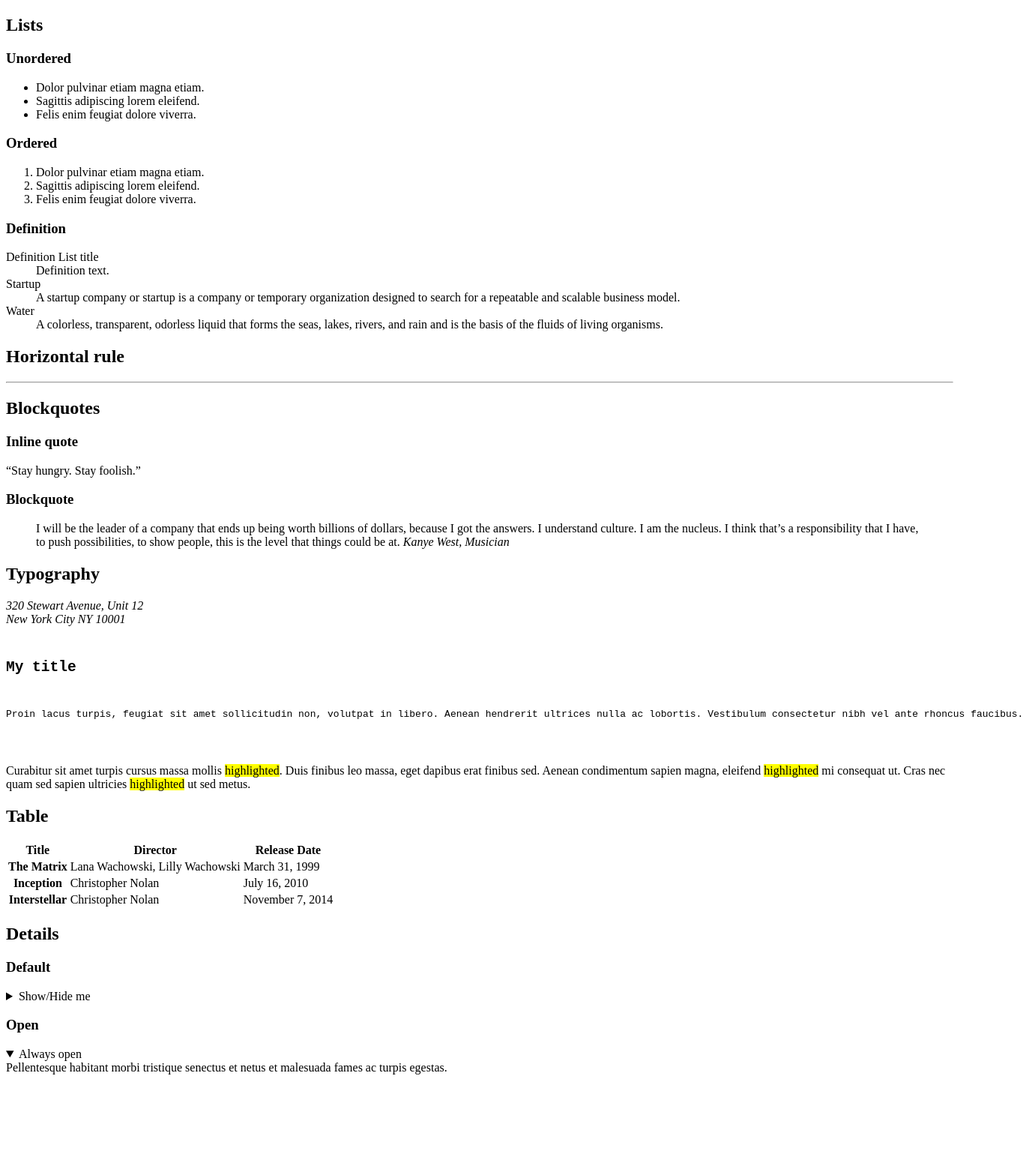
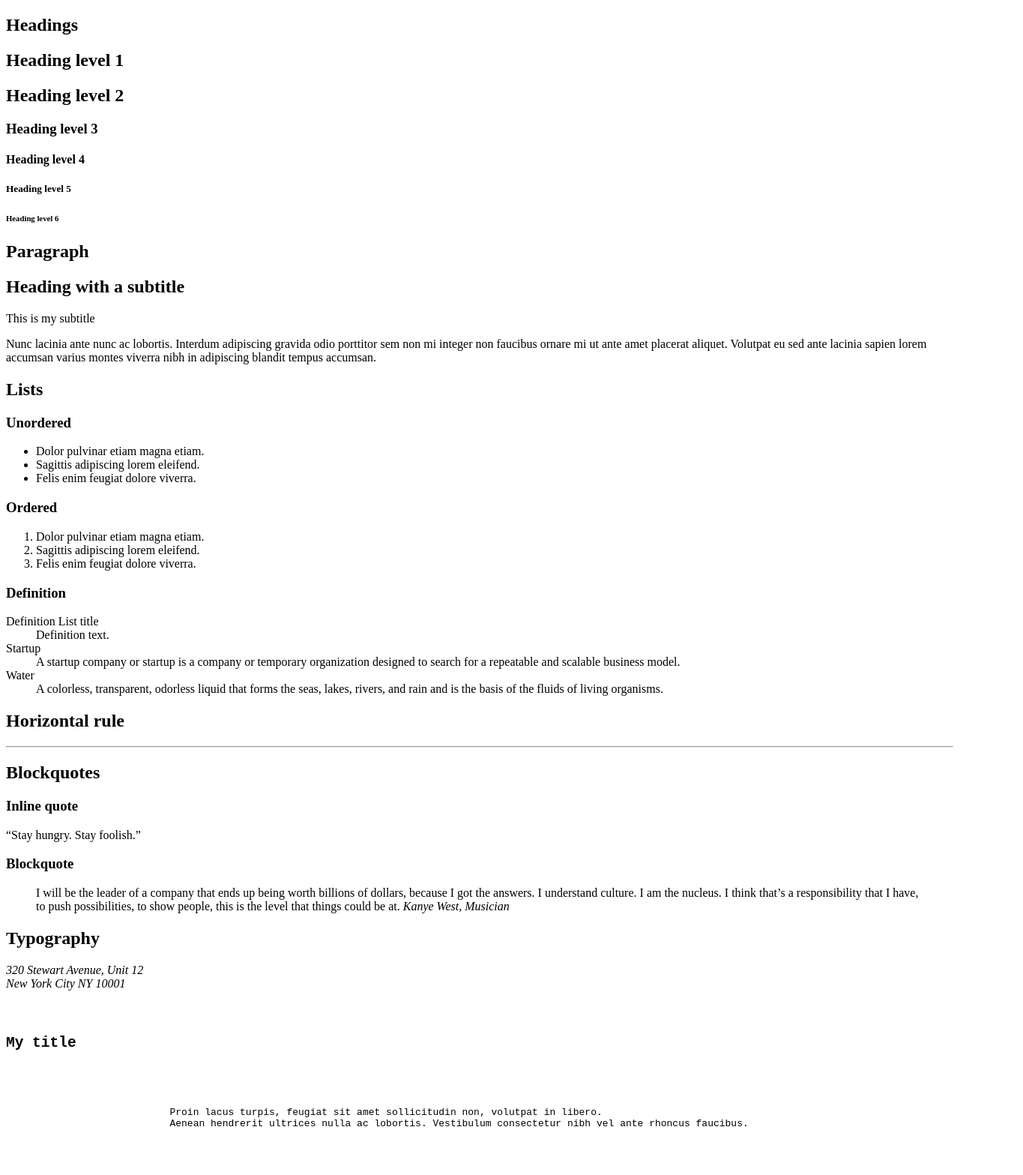
Before and after one commit to wshzoro/holbertonschool-web_front_end, a plain HTML site: page html_advanced/34-styleguide.html in a window 1280 px wide. Shown: the top 1567 px of the page at 75% size, 1365 px wide, since content can reach past the window. Before the commit the page ends 1441 px from the top, so only its background shows below. Drawn offline with Linux system fonts and the light colour scheme.

Commit message:
add details

```diff
--- a/html_advanced/34-styleguide.html
+++ b/html_advanced/34-styleguide.html
@@ -1,12 +1,39 @@
 <!DOCTYPE html>
-<html lang="en">
+<html lang="en" dir="ltr">
+
 <head>
-  <meta charset="UTF-8">
-  <title>Style Guide</title>
+    <meta charset="utf-8">
+    <meta name="viewport" content="width=device-width, initial-scale=1.0, viewport-fit=cover">
+    <title>Styleguide - Techium</title>
+    <meta name="description" content="Techium is a digital agency">
+    <link rel="icon" type="image/x-icon" href="./favicon.ico">
+    <link rel="icon" type="image/png" href="./favicon.png">
 </head>
+
 <body>
+    <header></header>
     <main>
-
+        <section>
+            <header>
+                <h2>Headings</h2>
+            </header>
+            <h1>Heading level 1</h1>
+            <h2>Heading level 2</h2>
+            <h3>Heading level 3</h3>
+            <h4>Heading level 4</h4>
+            <h5>Heading level 5</h5>
+            <h6>Heading level 6</h6>
+        </section>
+        <section>
+            <header>
+                <h2>Paragraph</h2>
+            </header>
+            <h2>Heading with a subtitle</h2>
+            <p>This is my subtitle</p>
+            <p>Nunc lacinia ante nunc ac lobortis. Interdum adipiscing gravida odio porttitor sem non mi integer non
+                faucibus ornare mi ut ante amet placerat aliquet. Volutpat eu sed ante lacinia sapien lorem accumsan
+                varius montes viverra nibh in adipiscing blandit tempus accumsan.</p>
+        </section>
         <!-- Lists -->
         <section>
             <header>
@@ -19,26 +46,25 @@
                     <li>Sagittis adipiscing lorem eleifend.</li>
                     <li>Felis enim feugiat dolore viverra.</li>
                 </ul>
-
                 <h3>Ordered</h3>
                 <ol>
                     <li>Dolor pulvinar etiam magna etiam.</li>
                     <li>Sagittis adipiscing lorem eleifend.</li>
                     <li>Felis enim feugiat dolore viverra.</li>
                 </ol>
-
                 <h3>Definition</h3>
                 <dl>
                     <dt>Definition List title</dt>
                     <dd>Definition text.</dd>
                     <dt>Startup</dt>
-          <dd>A startup company or startup is a company or temporary organization designed to search for a repeatable and scalable business model.</dd>
+                    <dd>A startup company or startup is a company or temporary organization designed to search for a
+                        repeatable and scalable business model.</dd>
                     <dt>Water</dt>
-          <dd>A colorless, transparent, odorless liquid that forms the seas, lakes, rivers, and rain and is the basis of the fluids of living organisms.</dd>
+                    <dd>A colorless, transparent, odorless liquid that forms the seas, lakes, rivers, and rain and is
+                        the basis of the fluids of living organisms.</dd>
                 </dl>
             </div>
         </section>
-
         <!-- Horizontal rule -->
         <section>
             <header>
@@ -48,7 +74,6 @@
                 <hr>
             </div>
         </section>
-
         <!-- Blockquotes -->
         <section>
             <header>
@@ -60,15 +85,15 @@
             </div>
             <div>
                 <h3>Blockquote</h3>
-        <blockquote cite="Kanye West">
-          I will be the leader of a company that ends up being worth billions of dollars, because I got the answers.
-          I understand culture. I am the nucleus. I think that’s a responsibility that I have, to push possibilities,
-          to show people, this is the level that things could be at.
+                <blockquote>
+                    <p>I will be the leader of a company that ends up being worth billions of dollars, because I got
+                        the answers. I understand culture. I am the nucleus. I think that’s a responsibility that I
+                        have, to push possibilities, to show people, this is the level that things could be at.
                         <cite>Kanye West, Musician</cite>
+                    </p>
                 </blockquote>
             </div>
         </section>
-
         <!-- Typography -->
         <section>
             <header>
@@ -76,32 +101,37 @@
             </header>
             <div>
                 <address>
-          320 Stewart Avenue, Unit 12<br>
-          New York City NY 10001
+                    320 Stewart Avenue, Unit 12<br>New York City NY 10001
                 </address>
             </div>
             <div>
-        <pre><code>
+                <pre>
+                    <code>
                         <h2>My title</h2>
-<p>Proin lacus turpis, feugiat sit amet sollicitudin non, volutpat in libero. Aenean hendrerit ultrices nulla ac lobortis. Vestibulum consectetur nibh vel ante rhoncus faucibus.</p>
-        </code></pre>
+                        <p>
+                            Proin lacus turpis, feugiat sit amet sollicitudin non, volutpat in libero.
+                            Aenean hendrerit ultrices nulla ac lobortis. Vestibulum consectetur nibh vel ante rhoncus faucibus.
+                        </p>
+                    </code>
+                </pre>
             </div>
             <div>
                 <p>
-          Curabitur sit amet turpis cursus massa mollis <mark>highlighted</mark>.
-          Duis finibus leo massa, eget dapibus erat finibus sed.
+                    Curabitur sit amet turpis cursus massa mollis <mark>highlighted</mark>. Duis finibus leo massa, eget
+                    dapibus erat
+                    finibus sed.
                     Aenean condimentum sapien magna, eleifend <mark>highlighted</mark> mi consequat ut.
                     Cras nec quam sed sapien ultricies <mark>highlighted</mark> ut sed metus.
                 </p>
             </div>
         </section>
-
         <!-- Table -->
         <section>
             <header>
                 <h2>Table</h2>
             </header>
             <table>
+                <caption>Star Wars Trilogy Data</caption>
                 <thead>
                     <tr>
                         <th scope="col">Title</th>
@@ -111,24 +141,23 @@
                 </thead>
                 <tbody>
                     <tr>
-            <th scope="row">The Matrix</th>
-            <td>Lana Wachowski, Lilly Wachowski</td>
-            <td>March 31, 1999</td>
+                        <th scope="row">Star Wars: Episode IV - A New Hope</th>
+                        <td>George Lucas</td>
+                        <td>May 25th, 1977</td>
                     </tr>
                     <tr>
-            <th scope="row">Inception</th>
-            <td>Christopher Nolan</td>
-            <td>July 16, 2010</td>
+                        <th scope="row">Star Wars: Episode V - The Empire Strikes Back</th>
+                        <td>Irvin Kershner</td>
+                        <td>May 21st, 1980</td>
                     </tr>
                     <tr>
-            <th scope="row">Interstellar</th>
-            <td>Christopher Nolan</td>
-            <td>November 7, 2014</td>
+                        <th scope="row">Star Wars: Episode VI - Return of the Jedi</th>
+                        <td>Richard Marquand</td>
+                        <td>May 25th, 1983</td>
                     </tr>
                 </tbody>
             </table>
         </section>
-
             <!-- Details -->
     <section>
         <header>
@@ -149,7 +178,8 @@
           </details>
         </div>
       </section>
+    </main>
+    <footer></footer>
+</body>
 
-  </main>
-</body>
 </html>
```
Lines whose indentation alone changed are shown as unchanged.
